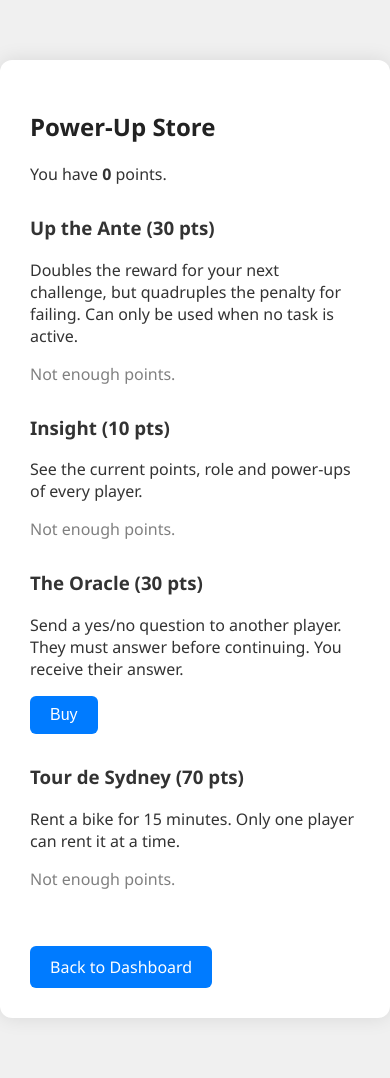
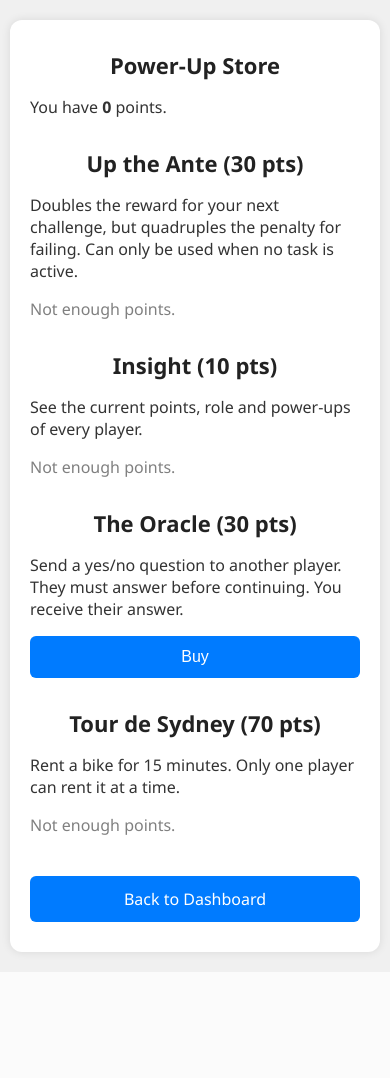
Before and after one commit to Breakerchap/Chasedown, a Flask app: page /store in a window 390 px wide. After the commit the page ends 959 px from the top, so only its background shows below. Run offline with Flask 3, Linux system fonts and the light colour scheme; a user stored in the database is signed in; data comes from the database, SQL or seed files in the repository; both versions use the stored data as it was after the commit; data that the repository does not hold is empty.

Commit message:
updated html to be mobile firendly

```diff
--- a/static/style.css
+++ b/static/style.css
@@ -3,49 +3,66 @@ body {
 	font-family: 'Segoe UI', sans-serif;
 	background-color: #f0f0f0;
 	color: #333;
+	font-size: 16px;
+}
+
+body.start {
+	background-color: #222;
+	color: white;
 }
 
 .container {
-	max-width: 600px;
-	margin: 60px auto;
+	margin: 20px 10px;
+	padding: 20px;
 	background: white;
-	padding: 30px;
 	border-radius: 12px;
-	box-shadow: 0 0 20px rgba(0,0,0,0.1);
+	box-shadow: 0 0 10px rgba(0, 0, 0, 0.1);
+	width: auto;
+	box-sizing: border-box;
 }
 
 .center {
 	text-align: center;
 }
 
-h1, h2 {
+h1, h2, h3 {
+	font-size: 22px;
 	color: #222;
+	text-align: center;
+	margin: 10px 0;
 }
 
 input[type="text"],
 input[type="password"],
 input[type="file"],
-input[type="submit"] {
+input[type="submit"],
+.btn {
 	width: 100%;
-	padding: 10px;
+	padding: 12px;
 	margin: 10px 0;
+	font-size: 16px;
 	box-sizing: border-box;
 	border: 1px solid #ccc;
 	border-radius: 6px;
-	font-size: 16px;
 }
 
+input[type="submit"] {
+	background-color: #007BFF;
+	color: white;
+	border: none;
+	cursor: pointer;
+}
+
+input[type="submit"]:hover {
+	background-color: #0056b3;
+}
 
 .btn {
 	background-color: #007BFF;
 	color: white;
+	text-decoration: none;
+	display: block;
 	border: none;
-	padding: 10px 20px;
-	font-size: 16px;
-	border-radius: 6px;
-	text-decoration: none;
-	cursor: pointer;
-	display: inline-block;
 	text-align: center;
 }
 
@@ -66,18 +83,14 @@ input[type="submit"] {
 }
 
 .role {
+	font-weight: bold;
 	margin-bottom: 20px;
-	font-weight: bold;
-}
-
-body.start {
-	background-color: #222;
-	color: white;
+	text-align: center;
 }
 
 #map {
-	height: 80vh;
 	width: 100%;
+	height: 70vh;
 	margin-top: 20px;
 	border-radius: 8px;
 }
--- a/templates/login.html
+++ b/templates/login.html
@@ -2,6 +2,7 @@
 <html>
 <head>
 	<title>Login</title>
+	<meta name="viewport" content="width=device-width, initial-scale=1.0">
 	<link rel="stylesheet" href="{{ url_for('static', filename='style.css') }}">
 </head>
 <body>
@@ -10,7 +11,7 @@
 		<form method="POST" class="form">
 			<input name="username" type="text" placeholder="Username" class="input" required>
 			<input name="password" type="password" placeholder="Password" class="input" required>
-			<input type="submit" value="Login" class="btn">
+			<input type="submit" value="Login" class="btn full-width">
 		</form>
 	</div>
 </body>
--- a/templates/map.html
+++ b/templates/map.html
@@ -19,7 +19,7 @@
     <div class="container">
         <h2>Your GPS Location</h2>
         <div id="map">Loading map...</div>
-        <a href="{{ url_for('home') }}" class="btn">Back to Dashboard</a>
+        <a href="{{ url_for('home') }}" class="btn full-width">Back to Dashboard</a>
     </div>
 
     <!-- Server-side data -->
--- a/templates/oracle_receive.html
+++ b/templates/oracle_receive.html
@@ -1,8 +1,8 @@
-
 <!DOCTYPE html>
 <html>
 <head>
     <title>The Oracle Has Spoken</title>
+    <meta name="viewport" content="width=device-width, initial-scale=1.0">
     <link rel="stylesheet" href="{{ url_for('static', filename='style.css') }}">
 </head>
 <body>
@@ -11,8 +11,8 @@
         <p><strong>{{ oracle.sender }}</strong> asks:</p>
         <p style="font-size: 1.5em;">“{{ oracle.question }}”</p>
         <form method="POST" action="{{ url_for('oracle_answer', oracle_id=oracle.id) }}">
-            <button name="answer" value="yes" class="btn">Yes</button>
-            <button name="answer" value="no" class="btn danger">No</button>
+            <button name="answer" value="yes" class="btn full-width">Yes</button>
+            <button name="answer" value="no" class="btn danger full-width">No</button>
         </form>
     </div>
 </body>
--- a/templates/oracle_result.html
+++ b/templates/oracle_result.html
@@ -1,8 +1,8 @@
-
 <!DOCTYPE html>
 <html>
 <head>
     <title>Oracle Response</title>
+    <meta name="viewport" content="width=device-width, initial-scale=1.0">
     <link rel="stylesheet" href="{{ url_for('static', filename='style.css') }}">
 </head>
 <body>
@@ -14,7 +14,7 @@
         {% else %}
             <p><em>Still waiting for a response...</em></p>
         {% endif %}
-        <a href="{{ url_for('home') }}" class="btn">Back to Dashboard</a>
+        <a href="{{ url_for('home') }}" class="btn full-width">Back to Dashboard</a>
     </div>
 </body>
 </html>
--- a/templates/register.html
+++ b/templates/register.html
@@ -2,6 +2,7 @@
 <html>
 <head>
 	<title>Register</title>
+	<meta name="viewport" content="width=device-width, initial-scale=1.0">
 	<link rel="stylesheet" href="{{ url_for('static', filename='style.css') }}">
 </head>
 <body>
@@ -10,7 +11,7 @@
 		<form method="POST" class="form">
 			<input name="username" type="text" placeholder="Username" class="input" required>
 			<input name="password" type="password" placeholder="Password" class="input" required>
-            <input type="submit" value="Register" class="btn">
+			<input type="submit" value="Register" class="btn full-width">
 		</form>
 	</div>
 </body>
--- a/templates/start.html
+++ b/templates/start.html
@@ -2,13 +2,14 @@
 <html>
 <head>
     <title>The Chase Down</title>
+    <meta name="viewport" content="width=device-width, initial-scale=1.0">
     <link rel="stylesheet" href="{{ url_for('static', filename='style.css') }}">
 </head>
 <body class="start">
     <div class="container center">
         <h1>The Chase Down</h1>
-        <a href="{{ url_for('login') }}" class="btn">Login</a>
-        <a href="{{ url_for('register') }}" class="btn">Register</a>
+        <a href="{{ url_for('login') }}" class="btn full-width">Login</a>
+        <a href="{{ url_for('register') }}" class="btn full-width">Register</a>
     </div>
 </body>
 </html>
--- a/templates/store.html
+++ b/templates/store.html
@@ -1,8 +1,8 @@
-
 <!DOCTYPE html>
 <html>
 <head>
     <title>Power-Up Store</title>
+    <meta name="viewport" content="width=device-width, initial-scale=1.0">
     <link rel="stylesheet" href="{{ url_for('static', filename='style.css') }}">
 </head>
 <body>
@@ -21,7 +21,7 @@
             {% elif user.points >= 30 %}
                 <form method="POST" action="{{ url_for('buy_powerup') }}">
                     <input type="hidden" name="powerup" value="up_the_ante">
-                    <button type="submit" class="btn">Buy</button>
+                    <button type="submit" class="btn full-width">Buy</button>
                 </form>
             {% else %}
                 <p style="color: gray;">Not enough points.</p>
@@ -34,7 +34,7 @@
             {% if user.points >= 10 %}
                 <form method="POST" action="{{ url_for('buy_powerup') }}">
                     <input type="hidden" name="powerup" value="insight">
-                    <button type="submit" class="btn">Buy</button>
+                    <button type="submit" class="btn full-width">Buy</button>
                 </form>
             {% else %}
                 <p style="color:gray;">Not enough points.</p>
@@ -49,7 +49,7 @@
             {% else %}
                 <form method="POST" action="{{ url_for('buy_powerup') }}">
                     <input type="hidden" name="powerup" value="oracle">
-            <button type="submit" class="btn">Buy</button>
+                    <button type="submit" class="btn full-width">Buy</button>
                 </form>
             {% endif %}
         </div>
@@ -62,7 +62,7 @@
             {% if bike_state and bike_state.in_use %}
                 {% if bike_state.user == user.username %}
                     <form method="POST" action="{{ url_for('return_bike') }}">
-                        <button type="submit" class="btn danger">Return Bike</button>
+                        <button type="submit" class="btn danger full-width">Return Bike</button>
                     </form>
                 {% else %}
                     <p style="color: gray;">Bike currently in use by another player.</p>
@@ -70,15 +70,14 @@
             {% elif user.points >= bike_cost %}
                 <form method="POST" action="{{ url_for('buy_powerup') }}">
                     <input type="hidden" name="powerup" value="bike">
-                    <button type="submit" class="btn">Rent Bike</button>
+                    <button type="submit" class="btn full-width">Rent Bike</button>
                 </form>
             {% else %}
                 <p style="color: gray;">Not enough points.</p>
             {% endif %}
         </div>
 
-        <a href="{{ url_for('home') }}" class="btn" style="margin-top: 40px;">Back to Dashboard</a>
+        <a href="{{ url_for('home') }}" class="btn full-width" style="margin-top: 40px;">Back to Dashboard</a>
     </div>
-
 </body>
 </html>
```
Also changed, not shown: templates/admin.html (+8 -3 lines), templates/dashboard.html (+6 -5 lines), templates/insight.html (+32 -1 lines), templates/oracle_send.html (+6 -4 lines), templates/task.html (+6 -9 lines), templates/task_choice.html (+5 -2 lines), instance/chasedown.db. Lines whose indentation alone changed are shown as unchanged.
